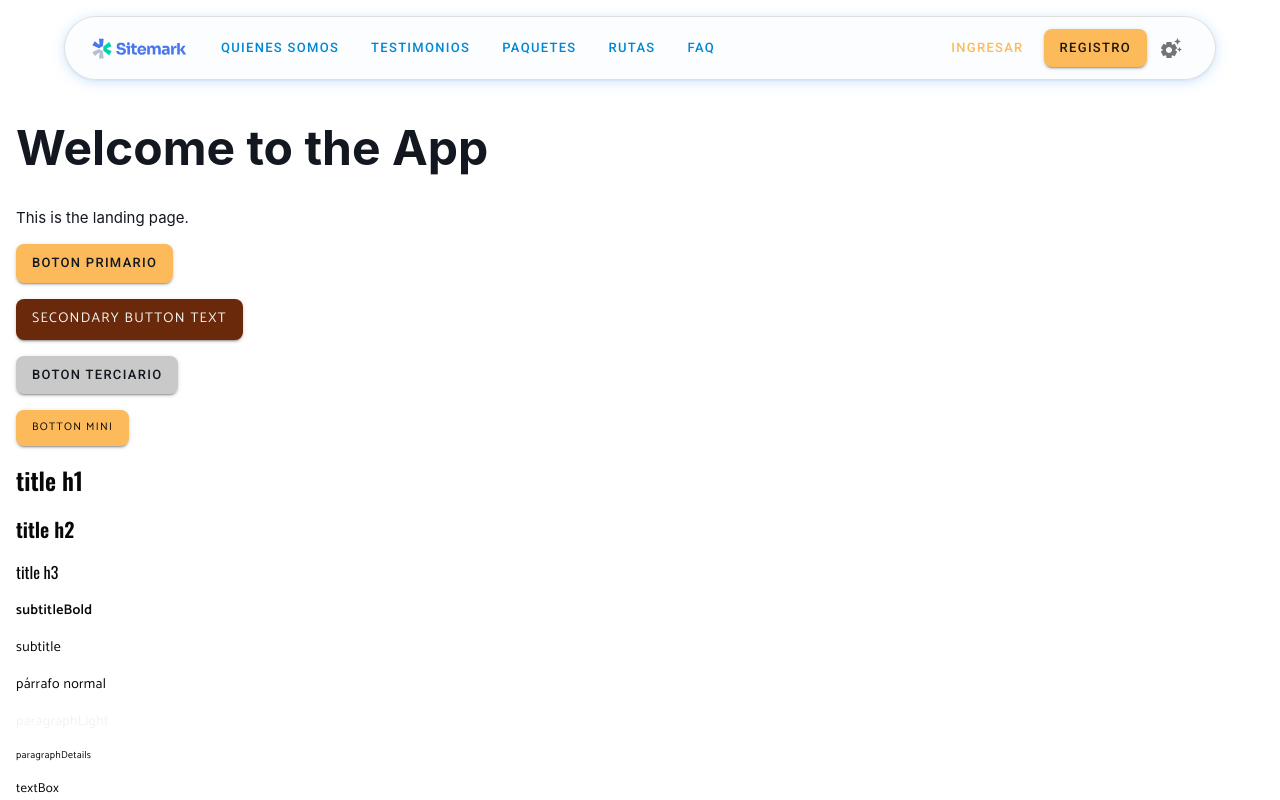
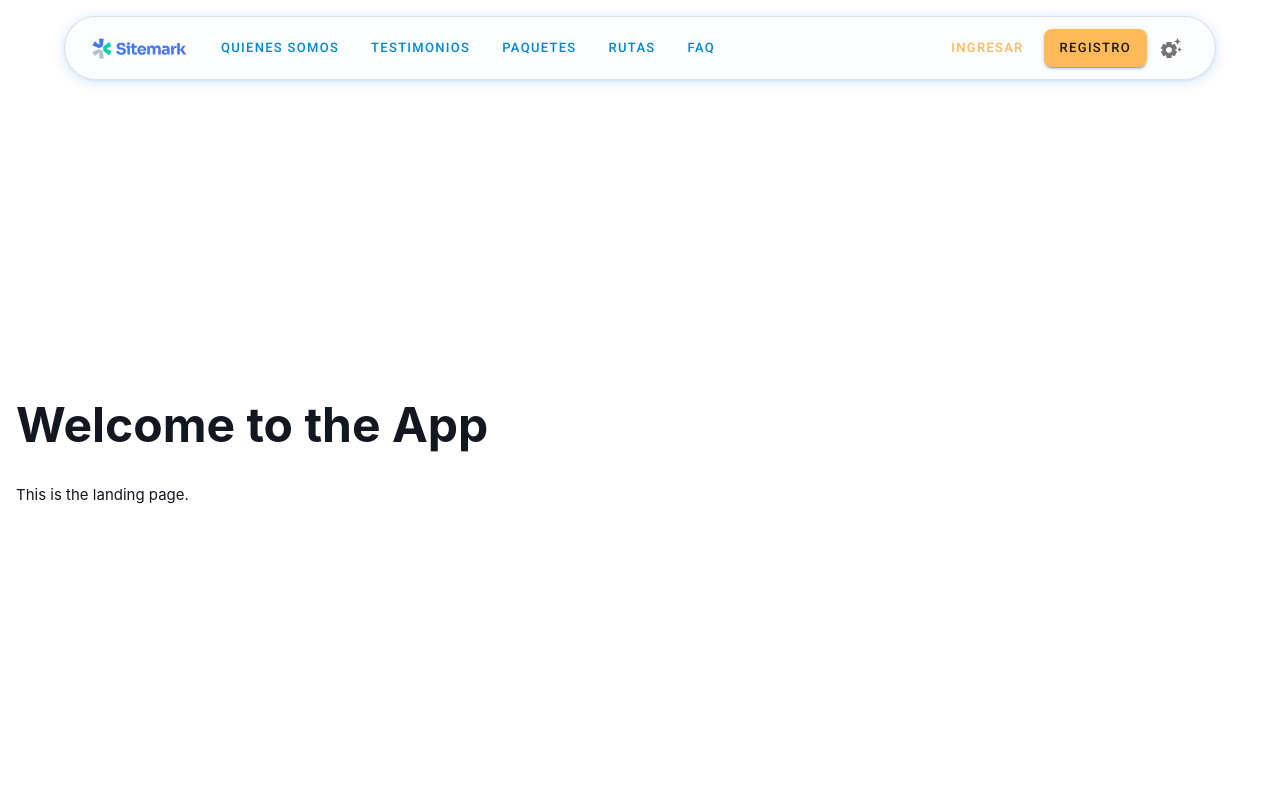
Before and after one commit to RamonCruz187/Kosten, a React (Vite) app in the folder Front/: page / in a window 1280 px wide. Built offline with nearby package versions, Linux system fonts and the light colour scheme.

Commit message:
front: brownbutton style

```diff
--- a/Front/src/components/muestras.jsx
+++ b/Front/src/components/muestras.jsx
@@ -3,13 +3,9 @@ import { Button, Stack, Typography } from "@mui/material";
 export default function Muestras() {
   return (
     <>
-      <Stack spacing={2}
-
-      >
+      <Stack spacing={2}>
         <Button color="yellowButton"> boton primario </Button>
-        <Button color="brownButton">
-          <Typography variant="brownButtonText"> secondary button text</Typography>
-        </Button>
+        <Button color="brownButton">secondary button text</Button>
         <Button color="grayButton"> boton terciario </Button>
         <Button>
           <Typography variant="buttonMini"> botton mini</Typography>
--- a/Front/src/main.jsx
+++ b/Front/src/main.jsx
@@ -23,7 +23,6 @@ createRoot(document.getElementById("root")).render(
                   <ThemeProvider theme={theme}>
                       <Box sx={{ px: 2 }}>
                           <App />
-                          <Muestras />
                       </Box>
                   </ThemeProvider>
               </GlobalThemeContextProvider>
--- a/Front/src/routes/AppRoutes.jsx
+++ b/Front/src/routes/AppRoutes.jsx
@@ -3,6 +3,7 @@ import Login from '../components/Auth/Login';
 import Register from '../components/Auth/Register';
 import LandingPage from '../components/Home/LandingPage';
 import AdminDashboard from '../components/Dashboard/AdminDashboard';
+import Muestras from '../components/muestras';
 
 const AppRoutes = () => (
   <Router>
@@ -11,6 +12,7 @@ const AppRoutes = () => (
       <Route path="/login" element={<Login />} />
       <Route path="/register" element={<Register />} />
       <Route path="/admin" element={<AdminDashboard />} />
+      <Route path="/muestras" element={<Muestras />} />
     </Routes>
   </Router>
 );
--- a/Front/theme.js
+++ b/Front/theme.js
@@ -35,6 +35,7 @@ const theme = createTheme({
     brownButton: {
       main: customPalette.secondary.main,
       dark: customPalette.secondary.dark,
+      contrastText: customPalette.accent.light,
     },
     grayButton: {
       main: customPalette.terciary.main,
@@ -70,11 +71,6 @@ const theme = createTheme({
       fontSize: "0.875rem", // 14px
     },
     // buttons
-    brownButtonText: {
-      ...defaultParagraph,
-      letterSpacing: customFonts.letter.wide,
-      color: customPalette.accent.light,
-    },
     buttonMini: {
       ...defaultParagraph,
       letterSpacing: customFonts.letter.wide,
```
